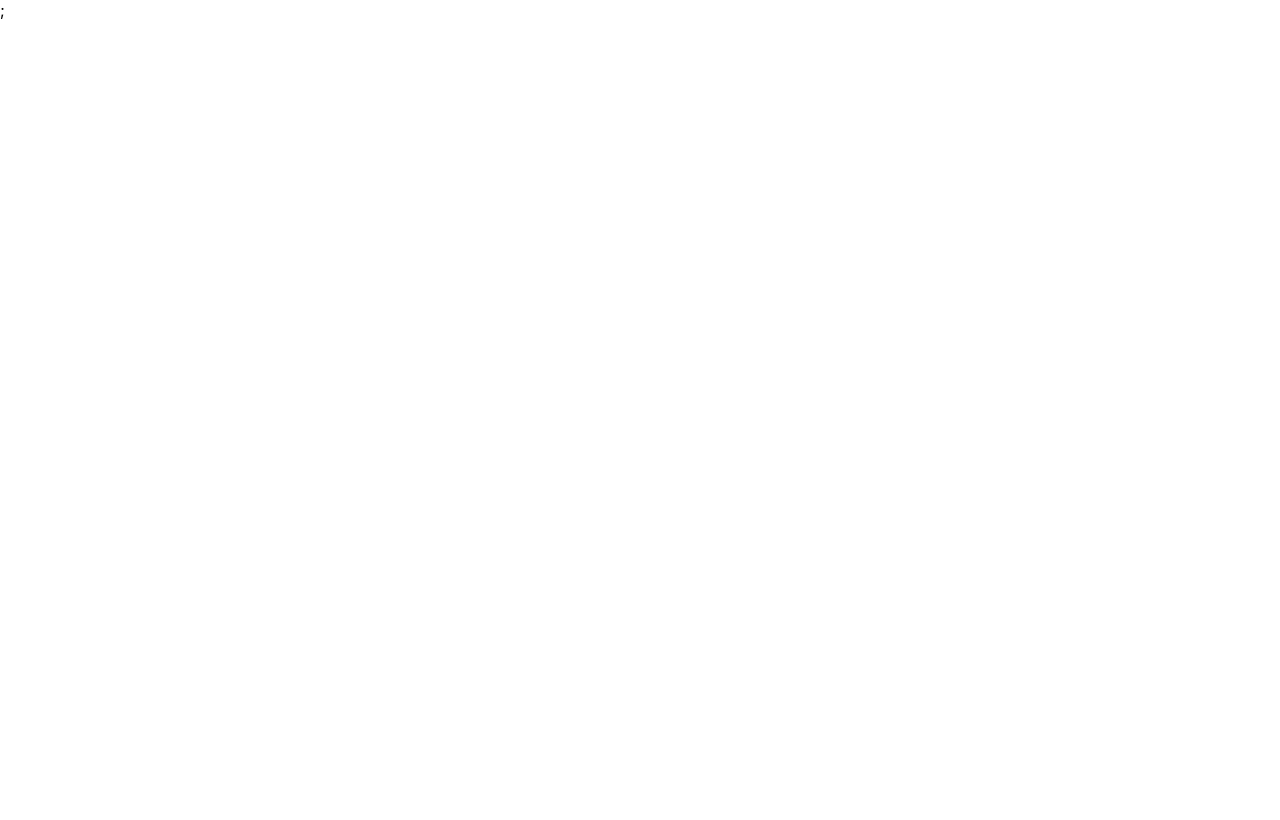
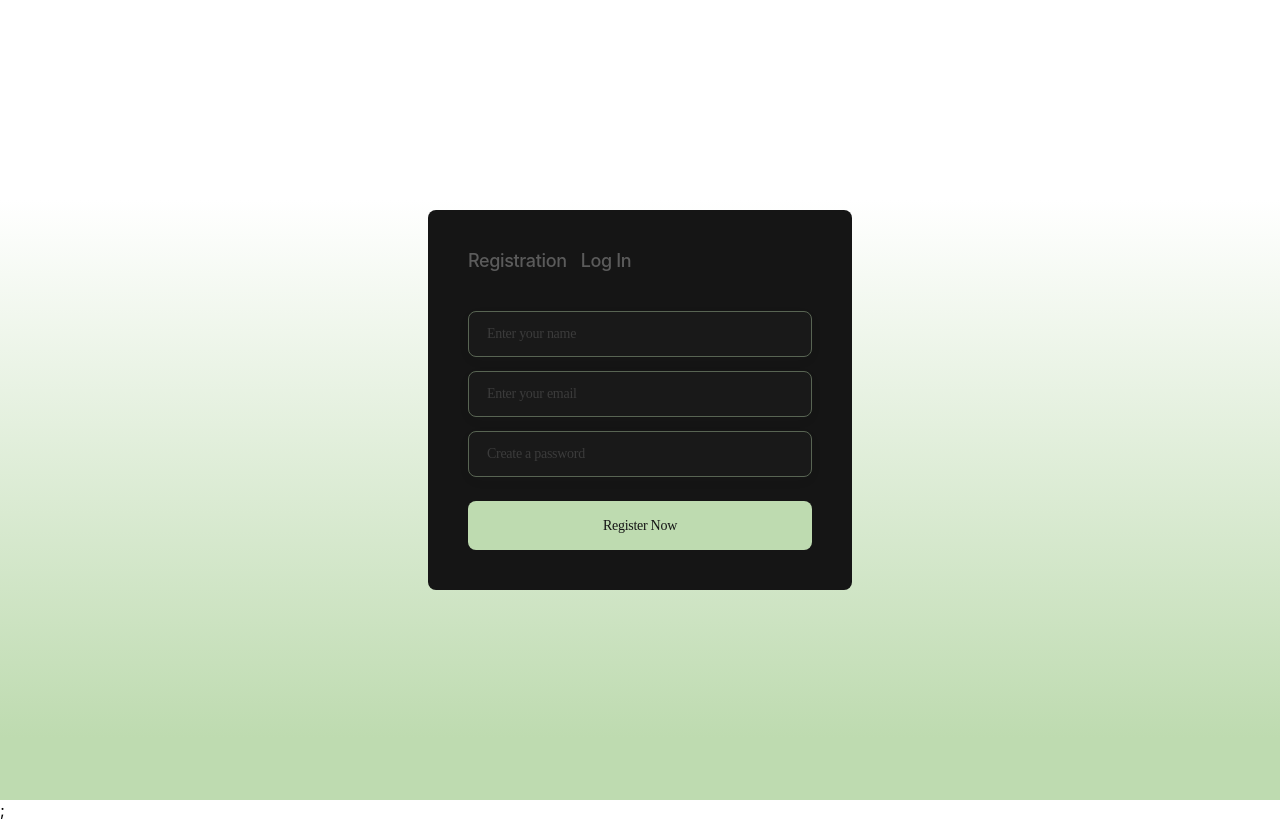
Before and after one commit to korvan17/task-pro, a React (Create React App) app: page /task-pro/register in a window 1280 px wide. Before the commit this address had no page. Built offline with nearby package versions, Linux system fonts and the light colour scheme.

Commit message:
complete warning

```diff
--- a/src/components/App/App.jsx
+++ b/src/components/App/App.jsx
@@ -5,6 +5,7 @@ import { Route, Routes } from 'react-router-dom';
 export default function App() {
   return (
     <>
+      <StartPage />
       <Routes>
         <Route path="/" element={<StartPage />} />
         <Route path="/home" element={<Main />} />
--- a/src/components/AuthPageView/AuthPageView.jsx
+++ b/src/components/AuthPageView/AuthPageView.jsx
@@ -8,10 +8,10 @@ function AuthPageView() {
     <div className={css.authBox}>
       <div className={css.container}>
         <div className={css.linksBox}>
-          <NavLink className={css.authLink} to="register">
+          <NavLink className={css.authLink} to="/register">
             Registration
           </NavLink>
-          <NavLink className={css.authLink} to="login">
+          <NavLink className={css.authLink} to="/login">
             Log In
           </NavLink>
         </div>
--- a/src/components/StartPageView/StartPageView.jsx
+++ b/src/components/StartPageView/StartPageView.jsx
@@ -15,8 +15,12 @@ function StartPageView() {
         Pro - Don't wait, start achieving your goals now!
       </p>
       <div className={css.startPageLinksBox}>
-        <NavLink className={css.startPageLinks}>Registration</NavLink>
-        <NavLink className={css.startPageLinks}>Log In</NavLink>
+        <NavLink to="register" className={css.startPageLinks}>
+          Registration
+        </NavLink>
+        <NavLink to="login" className={css.startPageLinks}>
+          Log In
+        </NavLink>
       </div>
     </div>
   );
--- a/src/pages/StartPage.jsx
+++ b/src/pages/StartPage.jsx
@@ -1,4 +1,4 @@
-import { StartPageView } from 'components';
+import { AuthPageView } from 'components';
 
 import { StartPageWrapper } from 'components';
 
@@ -7,8 +7,8 @@ import React from 'react';
 function StartPage() {
   return (
     <StartPageWrapper>
-      <StartPageView />
-      {/* <AuthPageView /> */}
+      {/* <StartPageView /> */}
+      <AuthPageView />
     </StartPageWrapper>
   );
 }
```
